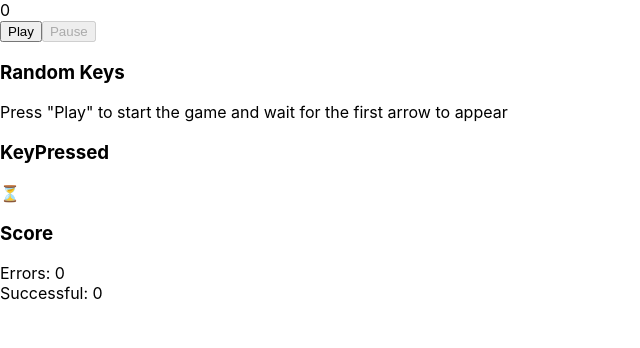
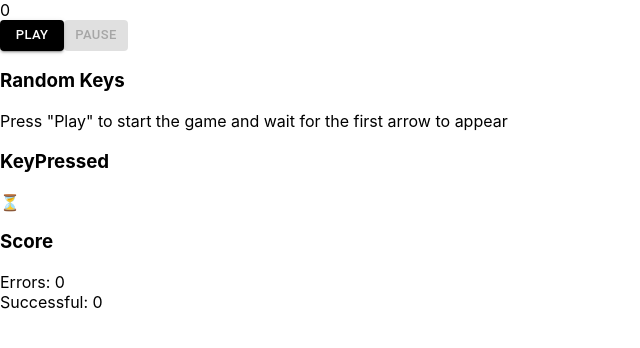
Before and after one commit to ananastasiap/game-of-arrows, a React (Vite) app: page / in a window 1280 px wide. Shown: the top 348 px of the page, without its empty margins (0-640 px from the left). Built offline with nearby package versions, Linux system fonts and the light colour scheme.

Commit message:
feat: add material ui / add custom ui-kit -- Button

```diff
--- a/package.json
+++ b/package.json
@@ -15,6 +15,10 @@
     "prepare": "husky install"
   },
   "dependencies": {
+    "@emotion/react": "^11.11.3",
+    "@emotion/styled": "^11.11.0",
+    "@mui/icons-material": "^5.15.3",
+    "@mui/material": "^5.15.3",
     "@reduxjs/toolkit": "^1.8.1",
     "react": "^18.2.0",
     "react-dom": "^18.2.0",
--- /dev/null
+++ b/src/components/UI/button/button.component.tsx
@@ -0,0 +1,25 @@
+import {
+  Button as MaterialButton,
+  ButtonProps as MaterialButtonProps,
+} from "@mui/material"
+
+import styles from "./button.module.scss"
+
+export interface IButtonProps extends MaterialButtonProps {}
+
+const Button: React.FC<IButtonProps> = (props) => {
+  const { children } = props
+
+  return (
+    <MaterialButton
+      variant="contained"
+      size="small"
+      {...props}
+      className={styles.button}
+    >
+      {children}
+    </MaterialButton>
+  )
+}
+
+export default Button
--- /dev/null
+++ b/src/components/UI/button/button.module.scss
@@ -0,0 +1,3 @@
+.button {
+  background-color: #000;
+}
--- /dev/null
+++ b/src/components/UI/button/index.ts
@@ -0,0 +1 @@
+export { default } from "./button.component"
--- a/src/components/playground/components/controls/controls.component.tsx
+++ b/src/components/playground/components/controls/controls.component.tsx
@@ -1,3 +1,5 @@
+import Button from "../../../UI/button"
+
 export interface IControlsProps {
   isTimerActive: boolean
   setIsTimerActive: React.Dispatch<React.SetStateAction<boolean>>
@@ -8,12 +10,12 @@
 
   return (
     <div>
-      <button onClick={() => setIsTimerActive(true)} disabled={isTimerActive}>
+      <Button onClick={() => setIsTimerActive(true)} disabled={isTimerActive}>
         Play
-      </button>
-      <button onClick={() => setIsTimerActive(false)} disabled={!isTimerActive}>
+      </Button>
+      <Button onClick={() => setIsTimerActive(false)} disabled={!isTimerActive}>
         Pause
-      </button>
+      </Button>
     </div>
   )
 }
--- a/src/main.tsx
+++ b/src/main.tsx
@@ -3,12 +3,15 @@
 import { Provider } from "react-redux"
 import { store } from "./app/store"
 import App from "./App"
+import { StyledEngineProvider } from "@mui/material"
 import "./index.css"
 
 ReactDOM.createRoot(document.getElementById("root")!).render(
   <React.StrictMode>
     <Provider store={store}>
-      <App />
+      <StyledEngineProvider injectFirst>
+        <App />
+      </StyledEngineProvider>
     </Provider>
   </React.StrictMode>,
 )
```
Also changed, not shown: 1 other file (tests, documents, lock files or other folders).
